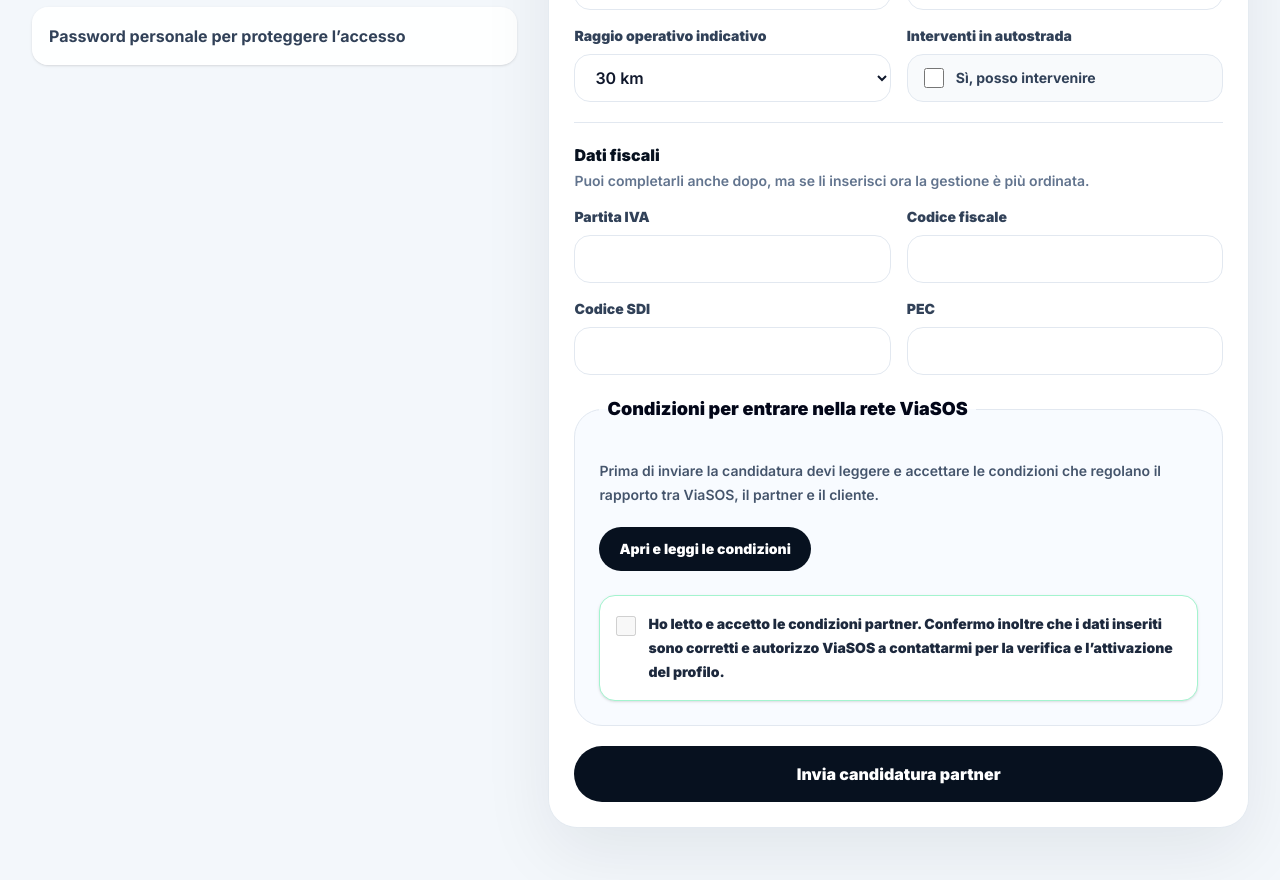
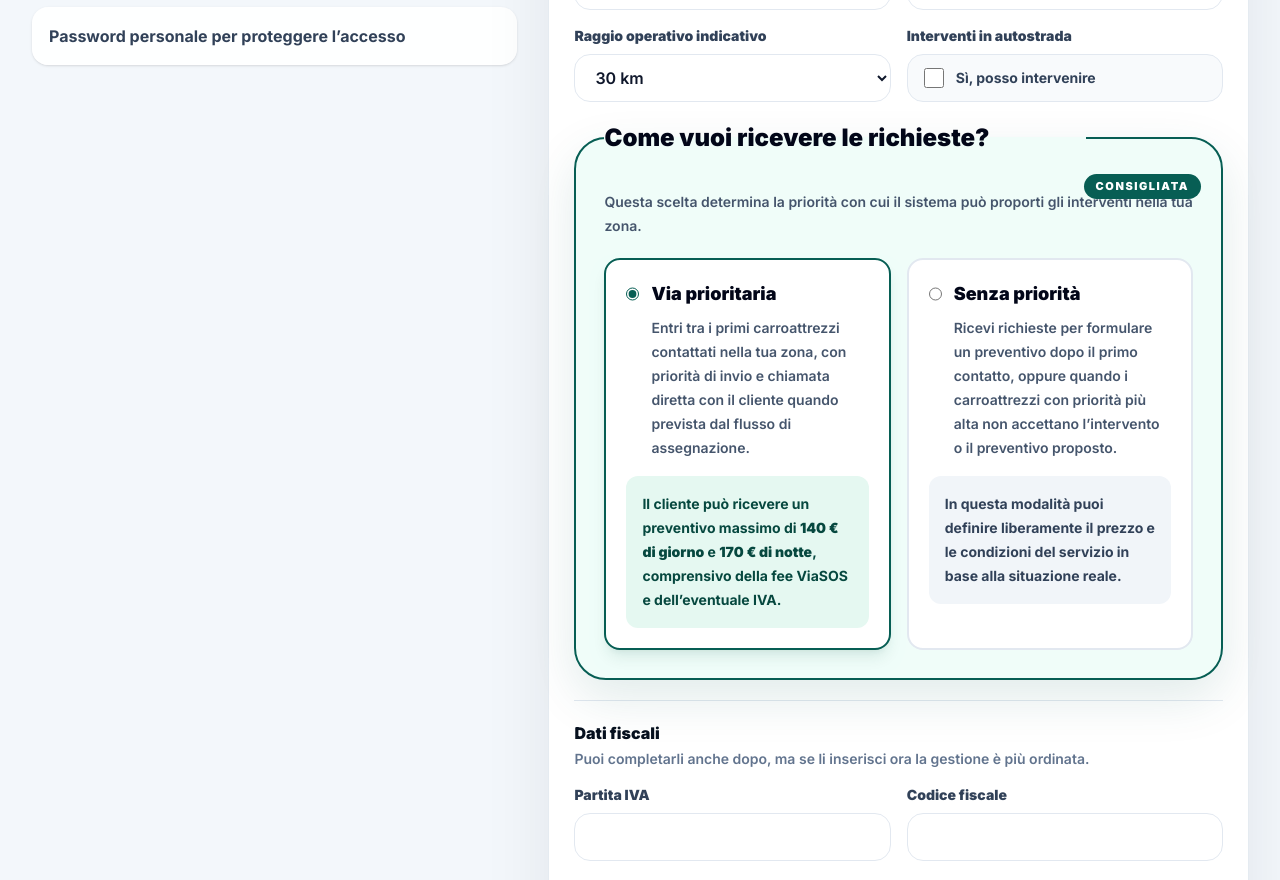
Before and after one commit to alessio-aesthetic/viasos.it, a Next.js app: page /partner/registrazione in a window 1280 px wide. Shown: the part 600-1480 px from the top of the page. Built offline with nearby package versions, Linux system fonts and the light colour scheme; no server answers.

Commit message:
Add partner request priority selection

```diff
--- a/src/app/partner/registrazione/page.tsx
+++ b/src/app/partner/registrazione/page.tsx
@@ -22,6 +22,7 @@ type FormState = {
   address: string
   coverageKm: string
   highwayEnabled: boolean
+  priorityMode: 'prioritaria' | 'senza-priorita'
   vatNumber: string
   taxCode: string
   sdi: string
@@ -40,6 +41,7 @@ const initialState: FormState = {
   address: '',
   coverageKm: '30',
   highwayEnabled: false,
+  priorityMode: 'prioritaria',
   vatNumber: '',
   taxCode: '',
   sdi: '',
@@ -231,6 +233,59 @@ export default function PartnerRegistration() {
                 </label>
               </Field>
             </div>
+            <fieldset className="relative overflow-hidden rounded-[2rem] border-2 border-[#075e54] bg-[#f0fdf9] p-5 shadow-[0_18px_50px_rgba(7,94,84,0.12)] sm:p-7">
+              <div className="absolute right-5 top-5 rounded-full bg-[#075e54] px-3 py-1 text-[11px] font-black uppercase tracking-[0.14em] text-white">Consigliata</div>
+              <legend className="pr-24 text-xl font-black text-slate-950 sm:text-2xl">
+                Come vuoi ricevere le richieste?
+              </legend>
+              <p className="mt-2 max-w-3xl text-sm font-semibold leading-6 text-slate-600">
+                Questa scelta determina la priorità con cui il sistema può proporti gli interventi nella tua zona.
+              </p>
+              <div className="mt-5 grid gap-4 lg:grid-cols-2">
+                <label className={`cursor-pointer rounded-2xl border-2 bg-white p-5 transition ${form.priorityMode === 'prioritaria' ? 'border-[#075e54] shadow-lg shadow-emerald-900/10' : 'border-slate-200 hover:border-emerald-300'}`}>
+                  <span className="flex items-start gap-3">
+                    <input
+                      type="radio"
+                      name="priorityMode"
+                      value="prioritaria"
+                      checked={form.priorityMode === 'prioritaria'}
+                      onChange={() => update('priorityMode', 'prioritaria')}
+                      className="mt-1 size-5 accent-[#075e54]"
+                    />
+                    <span>
+                      <strong className="block text-lg font-black text-slate-950">Via prioritaria</strong>
+                      <span className="mt-2 block text-sm font-semibold leading-6 text-slate-600">
+                        Entri tra i primi carroattrezzi contattati nella tua zona, con priorità di invio e chiamata diretta con il cliente quando prevista dal flusso di assegnazione.
+                      </span>
+                    </span>
+                  </span>
+                  <span className="mt-4 block rounded-xl bg-[#e5f8f1] p-4 text-sm font-bold leading-6 text-[#06483f]">
+                    Il cliente può ricevere un preventivo massimo di <strong>140 € di giorno</strong> e <strong>170 € di notte</strong>, comprensivo della fee ViaSOS e dell’eventuale IVA.
+                  </span>
+                </label>
+                <label className={`cursor-pointer rounded-2xl border-2 bg-white p-5 transition ${form.priorityMode === 'senza-priorita' ? 'border-slate-900 shadow-lg shadow-slate-900/10' : 'border-slate-200 hover:border-slate-400'}`}>
+                  <span className="flex items-start gap-3">
+                    <input
+                      type="radio"
+                      name="priorityMode"
+                      value="senza-priorita"
+                      checked={form.priorityMode === 'senza-priorita'}
+                      onChange={() => update('priorityMode', 'senza-priorita')}
+                      className="mt-1 size-5 accent-slate-900"
+                    />
+                    <span>
+                      <strong className="block text-lg font-black text-slate-950">Senza priorità</strong>
+                      <span className="mt-2 block text-sm font-semibold leading-6 text-slate-600">
+                        Ricevi richieste per formulare un preventivo dopo il primo contatto, oppure quando i carroattrezzi con priorità più alta non accettano l’intervento o il preventivo proposto.
+                      </span>
+                    </span>
+                  </span>
+                  <span className="mt-4 block rounded-xl bg-slate-100 p-4 text-sm font-bold leading-6 text-slate-700">
+                    In questa modalità puoi definire liberamente il prezzo e le condizioni del servizio in base alla situazione reale.
+                  </span>
+                </label>
+              </div>
+            </fieldset>
             <div className="border-t border-slate-200 pt-5">
               <h3 className="font-black">Dati fiscali</h3>
               <p className="mt-1 text-sm font-semibold text-slate-500">
```
